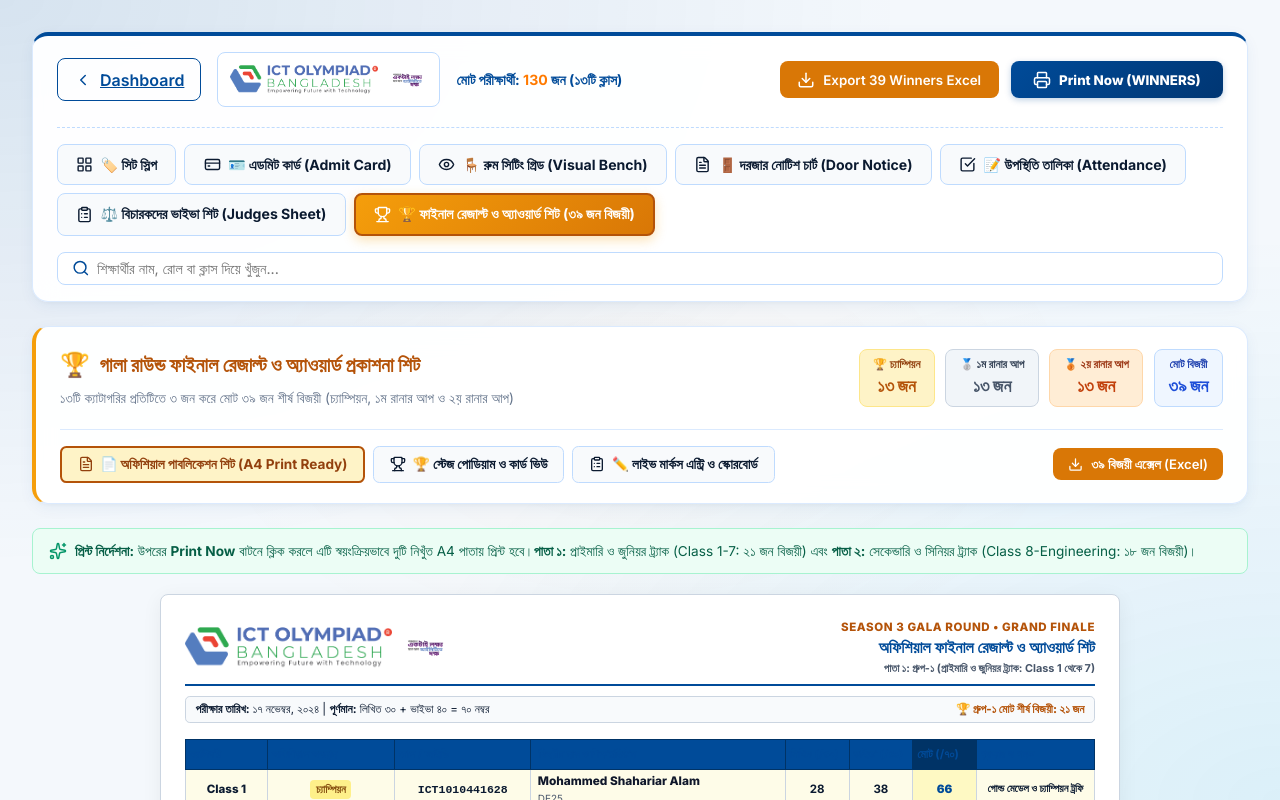
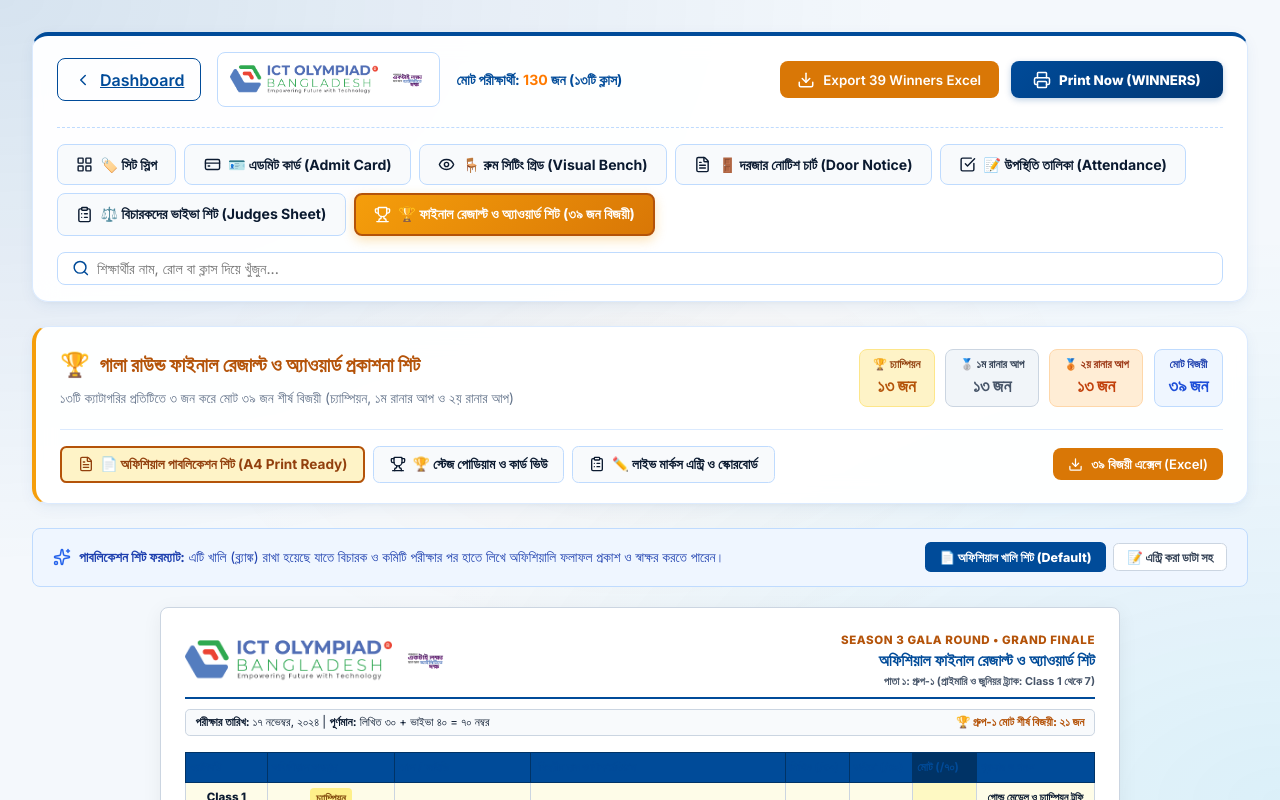
Before and after one commit to isakkhar/Exam-Seat-Plan, a Next.js app: page /result in a window 1280 px wide. Both pictures are taken after a click on the button "🏆 ফাইনাল রেজাল্ট ও অ্যাওয়ার্ড শিট (৩৯ জন বিজয়ী)". Shown: the top 800 px of the page. Built offline with nearby package versions, Linux system fonts and the light colour scheme.

Commit message:
feat: make Gala Round final result publication sheet blank for manual entries with headings only

```diff
--- a/src/app/result/page.tsx
+++ b/src/app/result/page.tsx
@@ -61,6 +61,7 @@ export default function ResultPage() {
   const [winnersSubView, setWinnersSubView] = useState<'sheet' | 'podium' | 'entry'>('sheet');
   const [winnerCategoryFilter, setWinnerCategoryFilter] = useState<string>('all');
   const [candidateScores, setCandidateScores] = useState<Record<string, { written?: number; viva?: number }>>({});
+  const [publicationSheetMode, setPublicationSheetMode] = useState<'blank' | 'filled'>('blank');
 
   // Helper for Viva Estimated Time
   const getVivaEstimatedTime = (slot: 'Slot 1' | 'Slot 2', tokenIndex: number, totalInSlot: number) => {
@@ -2270,12 +2271,47 @@ export default function ResultPage() {
           {/* VIEW 1: OFFICIAL PUBLICATION SHEETS (A4 PRINT READY) */}
           {/* Always rendered in print mode! On screen when winnersSubView === 'sheet' */}
           <div className={winnersSubView === 'sheet' ? '' : 'only-print'}>
-            <div className="no-print" style={{ background: '#ecfdf5', border: '1px solid #a7f3d0', padding: '0.75rem 1rem', borderRadius: '0.5rem', marginBottom: '1.25rem', color: '#065f46', fontSize: '0.85rem', display: 'flex', alignItems: 'center', gap: '0.5rem' }}>
-              <Sparkles size={18} color="#059669" />
+            <div className="no-print" style={{ background: '#eff6ff', border: '1px solid #bfdbfe', padding: '0.85rem 1.25rem', borderRadius: '0.5rem', marginBottom: '1.25rem', color: '#1e40af', fontSize: '0.85rem' }}>
+              <div style={{ display: 'flex', justifyContent: 'space-between', alignItems: 'center', flexWrap: 'wrap', gap: '0.75rem' }}>
+                <div style={{ display: 'flex', alignItems: 'center', gap: '0.5rem' }}>
+                  <Sparkles size={18} color="#2563eb" />
                   <span>
-                <strong>প্রিন্ট নির্দেশনা:</strong> উপরের <strong>Print Now</strong> বাটনে ক্লিক করলে এটি স্বয়ংক্রিয়ভাবে দুটি নিখুঁত A4 পাতায় প্রিন্ট হবে।
-                <strong>পাতা ১:</strong> প্রাইমারি ও জুনিয়র ট্র্যাক (Class 1-7: ২১ জন বিজয়ী) এবং <strong>পাতা ২:</strong> সেকেন্ডারি ও সিনিয়র ট্র্যাক (Class 8-Engineering: ১৮ জন বিজয়ী)।
+                    <strong>পাবলিকেশন শিট ফরম্যাট:</strong> এটি খালি (ব্ল্যাঙ্ক) রাখা হয়েছে যাতে বিচারক ও কমিটি পরীক্ষার পর হাতে লিখে অফিশিয়ালি ফলাফল প্রকাশ ও স্বাক্ষর করতে পারেন।
                   </span>
+                </div>
+                <div style={{ display: 'flex', gap: '0.45rem', alignItems: 'center' }}>
+                  <button
+                    onClick={() => setPublicationSheetMode('blank')}
+                    style={{
+                      padding: '0.35rem 0.8rem',
+                      borderRadius: '0.35rem',
+                      fontSize: '0.78rem',
+                      fontWeight: 800,
+                      border: publicationSheetMode === 'blank' ? '2px solid #004b99' : '1px solid #cbd5e1',
+                      background: publicationSheetMode === 'blank' ? '#004b99' : '#ffffff',
+                      color: publicationSheetMode === 'blank' ? '#ffffff' : '#334155',
+                      cursor: 'pointer'
+                    }}
+                  >
+                    📄 অফিশিয়াল খালি শিট (Default)
+                  </button>
+                  <button
+                    onClick={() => setPublicationSheetMode('filled')}
+                    style={{
+                      padding: '0.35rem 0.8rem',
+                      borderRadius: '0.35rem',
+                      fontSize: '0.78rem',
+                      fontWeight: 800,
+                      border: publicationSheetMode === 'filled' ? '2px solid #004b99' : '1px solid #cbd5e1',
+                      background: publicationSheetMode === 'filled' ? '#004b99' : '#ffffff',
+                      color: publicationSheetMode === 'filled' ? '#ffffff' : '#334155',
+                      cursor: 'pointer'
+                    }}
+                  >
+                    📝 এন্ট্রি করা ডাটা সহ
+                  </button>
+                </div>
+              </div>
             </div>
 
             {/* PAGE 1: GROUP A (CLASS 1 - 7: 21 WINNERS) */}
@@ -2325,48 +2361,58 @@ export default function ResultPage() {
                     </tr>
                   </thead>
                   <tbody>
-                    {groupAWinners.map((w) => {
-                      const isChampion = w.rankIndex === 0;
-                      const is1stRunner = w.rankIndex === 1;
-                      const rowBg = isChampion ? '#fefce8' : is1stRunner ? '#f8fafc' : '#fff7ed';
-                      const badgeBg = isChampion ? '#fef08a' : is1stRunner ? '#e2e8f0' : '#fed7aa';
-                      const badgeText = isChampion ? '#854d0e' : is1stRunner ? '#334155' : '#9a3412';
+                    {GROUP_A_CLASSES.flatMap(className => {
+                      const classWinners = categoryWinnersMap.find(cw => cw.className === className)?.winners || [];
+                      return [0, 1, 2].map(posIndex => {
+                        const winnerObj = classWinners[posIndex];
+                        const isChamp = posIndex === 0;
+                        const is1st = posIndex === 1;
+                        const posTitle = isChamp ? 'চ্যাম্পিয়ন' : is1st ? '১ম রানার আপ' : '২য় রানার আপ';
+                        const defaultAward = isChamp ? 'গোল্ড মেডেল ও চ্যাম্পিয়ন ট্রফি' : is1st ? 'সিলভার মেডেল ও ট্রফি' : 'ব্রোঞ্জ মেডেল ও ট্রফি';
+                        const badgeBg = isChamp ? '#fef08a' : is1st ? '#e2e8f0' : '#fed7aa';
+                        const badgeText = isChamp ? '#854d0e' : is1st ? '#334155' : '#9a3412';
+                        const rowBg = isChamp ? '#fefce8' : is1st ? '#f8fafc' : '#fff7ed';
 
                         return (
-                        <tr key={w.student.id} style={{ background: rowBg }}>
+                          <tr key={`${className}-${posIndex}`} style={{ background: rowBg, height: '31px' }}>
                             <td style={{ border: '1px solid #cbd5e1', textAlign: 'center', fontWeight: 800, padding: '0.2rem' }}>
-                            {w.rankIndex === 0 ? w.category : ''}
+                              {posIndex === 0 ? className : ''}
                             </td>
                             <td style={{ border: '1px solid #cbd5e1', textAlign: 'center', padding: '0.2rem' }}>
-                            <span style={{ display: 'inline-block', background: badgeBg, color: badgeText, padding: '0.1rem 0.35rem', borderRadius: '0.25rem', fontWeight: 800, fontSize: '0.68rem' }}>
-                              {w.bengaliTitle}
+                              <span style={{ display: 'inline-block', background: badgeBg, color: badgeText, padding: '0.12rem 0.4rem', borderRadius: '0.25rem', fontWeight: 800, fontSize: '0.68rem' }}>
+                                {posTitle}
                               </span>
                             </td>
                             <td style={{ border: '1px solid #cbd5e1', textAlign: 'center', fontFamily: 'monospace', fontWeight: 800, fontSize: '0.72rem', padding: '0.2rem' }}>
-                            {w.student.id}
-                          </td>
-                          <td style={{ border: '1px solid #cbd5e1', padding: '0.2rem 0.4rem' }}>
-                            <div style={{ fontWeight: 800, color: '#0f172a', fontSize: '0.74rem' }}>{w.student.name}</div>
-                            {w.student.institution && (
+                              {publicationSheetMode === 'filled' && winnerObj ? winnerObj.student.id : ''}
+                            </td>
+                            <td style={{ border: '1px solid #cbd5e1', padding: '0.2rem 0.45rem' }}>
+                              {publicationSheetMode === 'filled' && winnerObj ? (
+                                <>
+                                  <div style={{ fontWeight: 800, color: '#0f172a', fontSize: '0.74rem' }}>{winnerObj.student.name}</div>
+                                  {winnerObj.student.institution && (
                                     <div style={{ fontSize: '0.62rem', color: '#475569', whiteSpace: 'nowrap', overflow: 'hidden', textOverflow: 'ellipsis', maxWidth: '170px' }}>
-                                {w.student.institution}
-                              </div>
-                            )}
+                                      {winnerObj.student.institution}
+                                    </div>
+                                  )}
+                                </>
+                              ) : null}
                             </td>
                             <td style={{ border: '1px solid #cbd5e1', textAlign: 'center', fontWeight: 700, padding: '0.2rem' }}>
-                            {w.scores.written}
+                              {publicationSheetMode === 'filled' && winnerObj ? winnerObj.scores.written : ''}
                             </td>
                             <td style={{ border: '1px solid #cbd5e1', textAlign: 'center', fontWeight: 700, padding: '0.2rem' }}>
-                            {w.scores.viva}
-                          </td>
-                          <td style={{ border: '1px solid #cbd5e1', textAlign: 'center', fontWeight: 900, background: isChampion ? '#fef9c3' : '#f1f5f9', color: '#004b99', padding: '0.2rem' }}>
-                            {w.scores.total}
+                              {publicationSheetMode === 'filled' && winnerObj ? winnerObj.scores.viva : ''}
+                            </td>
+                            <td style={{ border: '1px solid #cbd5e1', textAlign: 'center', fontWeight: 900, background: isChamp ? '#fef9c3' : '#f1f5f9', color: '#004b99', padding: '0.2rem' }}>
+                              {publicationSheetMode === 'filled' && winnerObj ? winnerObj.scores.total : ''}
                             </td>
                             <td style={{ border: '1px solid #cbd5e1', textAlign: 'center', fontSize: '0.66rem', fontWeight: 700, padding: '0.2rem' }}>
-                            {w.award}
+                              {winnerObj?.award || defaultAward}
                             </td>
                           </tr>
                         );
+                      });
                     })}
                   </tbody>
                 </table>
@@ -2444,48 +2490,58 @@ export default function ResultPage() {
                     </tr>
                   </thead>
                   <tbody>
-                    {groupBWinners.map((w) => {
-                      const isChampion = w.rankIndex === 0;
-                      const is1stRunner = w.rankIndex === 1;
-                      const rowBg = isChampion ? '#fefce8' : is1stRunner ? '#f8fafc' : '#fff7ed';
-                      const badgeBg = isChampion ? '#fef08a' : is1stRunner ? '#e2e8f0' : '#fed7aa';
-                      const badgeText = isChampion ? '#854d0e' : is1stRunner ? '#334155' : '#9a3412';
+                    {GROUP_B_CLASSES.flatMap(className => {
+                      const classWinners = categoryWinnersMap.find(cw => cw.className === className)?.winners || [];
+                      return [0, 1, 2].map(posIndex => {
+                        const winnerObj = classWinners[posIndex];
+                        const isChamp = posIndex === 0;
+                        const is1st = posIndex === 1;
+                        const posTitle = isChamp ? 'চ্যাম্পিয়ন' : is1st ? '১ম রানার আপ' : '২য় রানার আপ';
+                        const defaultAward = isChamp ? 'গোল্ড মেডেল ও চ্যাম্পিয়ন ট্রফি' : is1st ? 'সিলভার মেডেল ও ট্রফি' : 'ব্রোঞ্জ মেডেল ও ট্রফি';
+                        const badgeBg = isChamp ? '#fef08a' : is1st ? '#e2e8f0' : '#fed7aa';
+                        const badgeText = isChamp ? '#854d0e' : is1st ? '#334155' : '#9a3412';
+                        const rowBg = isChamp ? '#fefce8' : is1st ? '#f8fafc' : '#fff7ed';
 
                         return (
-                        <tr key={w.student.id} style={{ background: rowBg }}>
+                          <tr key={`${className}-${posIndex}`} style={{ background: rowBg, height: '36px' }}>
                             <td style={{ border: '1px solid #cbd5e1', textAlign: 'center', fontWeight: 800, padding: '0.24rem' }}>
-                            {w.rankIndex === 0 ? w.category : ''}
+                              {posIndex === 0 ? className : ''}
                             </td>
                             <td style={{ border: '1px solid #cbd5e1', textAlign: 'center', padding: '0.24rem' }}>
-                            <span style={{ display: 'inline-block', background: badgeBg, color: badgeText, padding: '0.12rem 0.35rem', borderRadius: '0.25rem', fontWeight: 800, fontSize: '0.68rem' }}>
-                              {w.bengaliTitle}
+                              <span style={{ display: 'inline-block', background: badgeBg, color: badgeText, padding: '0.14rem 0.4rem', borderRadius: '0.25rem', fontWeight: 800, fontSize: '0.68rem' }}>
+                                {posTitle}
                               </span>
                             </td>
                             <td style={{ border: '1px solid #cbd5e1', textAlign: 'center', fontFamily: 'monospace', fontWeight: 800, fontSize: '0.72rem', padding: '0.24rem' }}>
-                            {w.student.id}
-                          </td>
-                          <td style={{ border: '1px solid #cbd5e1', padding: '0.24rem 0.4rem' }}>
-                            <div style={{ fontWeight: 800, color: '#0f172a', fontSize: '0.76rem' }}>{w.student.name}</div>
-                            {w.student.institution && (
+                              {publicationSheetMode === 'filled' && winnerObj ? winnerObj.student.id : ''}
+                            </td>
+                            <td style={{ border: '1px solid #cbd5e1', padding: '0.24rem 0.45rem' }}>
+                              {publicationSheetMode === 'filled' && winnerObj ? (
+                                <>
+                                  <div style={{ fontWeight: 800, color: '#0f172a', fontSize: '0.76rem' }}>{winnerObj.student.name}</div>
+                                  {winnerObj.student.institution && (
                                     <div style={{ fontSize: '0.64rem', color: '#475569', whiteSpace: 'nowrap', overflow: 'hidden', textOverflow: 'ellipsis', maxWidth: '170px' }}>
-                                {w.student.institution}
-                              </div>
-                            )}
+                                      {winnerObj.student.institution}
+                                    </div>
+                                  )}
+                                </>
+                              ) : null}
                             </td>
                             <td style={{ border: '1px solid #cbd5e1', textAlign: 'center', fontWeight: 700, padding: '0.24rem' }}>
-                            {w.scores.written}
+                              {publicationSheetMode === 'filled' && winnerObj ? winnerObj.scores.written : ''}
                             </td>
                             <td style={{ border: '1px solid #cbd5e1', textAlign: 'center', fontWeight: 700, padding: '0.24rem' }}>
-                            {w.scores.viva}
-                          </td>
-                          <td style={{ border: '1px solid #cbd5e1', textAlign: 'center', fontWeight: 900, background: isChampion ? '#fef9c3' : '#f1f5f9', color: '#004b99', padding: '0.24rem' }}>
-                            {w.scores.total}
+                              {publicationSheetMode === 'filled' && winnerObj ? winnerObj.scores.viva : ''}
+                            </td>
+                            <td style={{ border: '1px solid #cbd5e1', textAlign: 'center', fontWeight: 900, background: isChamp ? '#fef9c3' : '#f1f5f9', color: '#004b99', padding: '0.24rem' }}>
+                              {publicationSheetMode === 'filled' && winnerObj ? winnerObj.scores.total : ''}
                             </td>
                             <td style={{ border: '1px solid #cbd5e1', textAlign: 'center', fontSize: '0.68rem', fontWeight: 700, padding: '0.24rem' }}>
-                            {w.award}
+                              {winnerObj?.award || defaultAward}
                             </td>
                           </tr>
                         );
+                      });
                     })}
                   </tbody>
                 </table>
```
Lines whose indentation alone changed are shown as unchanged.
